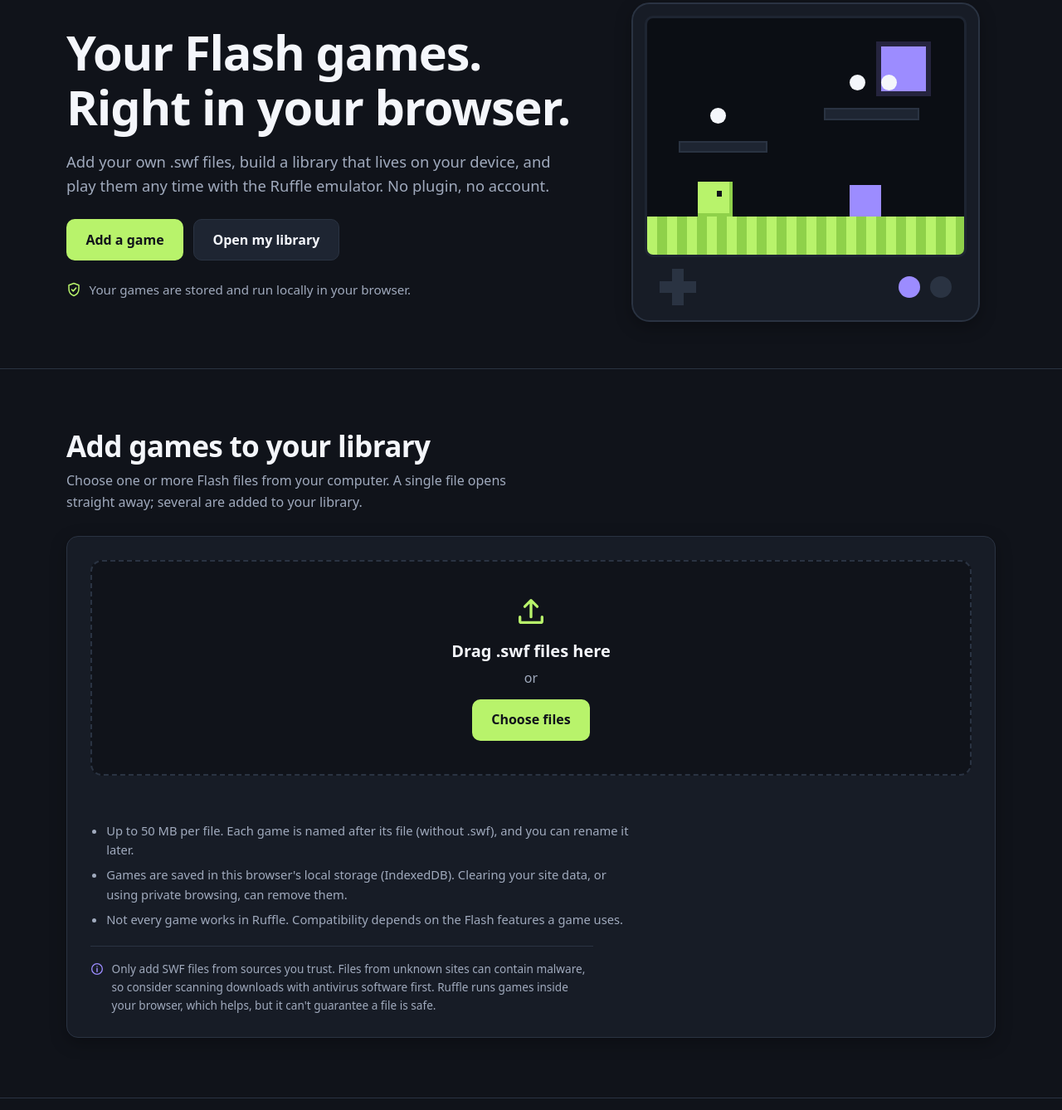
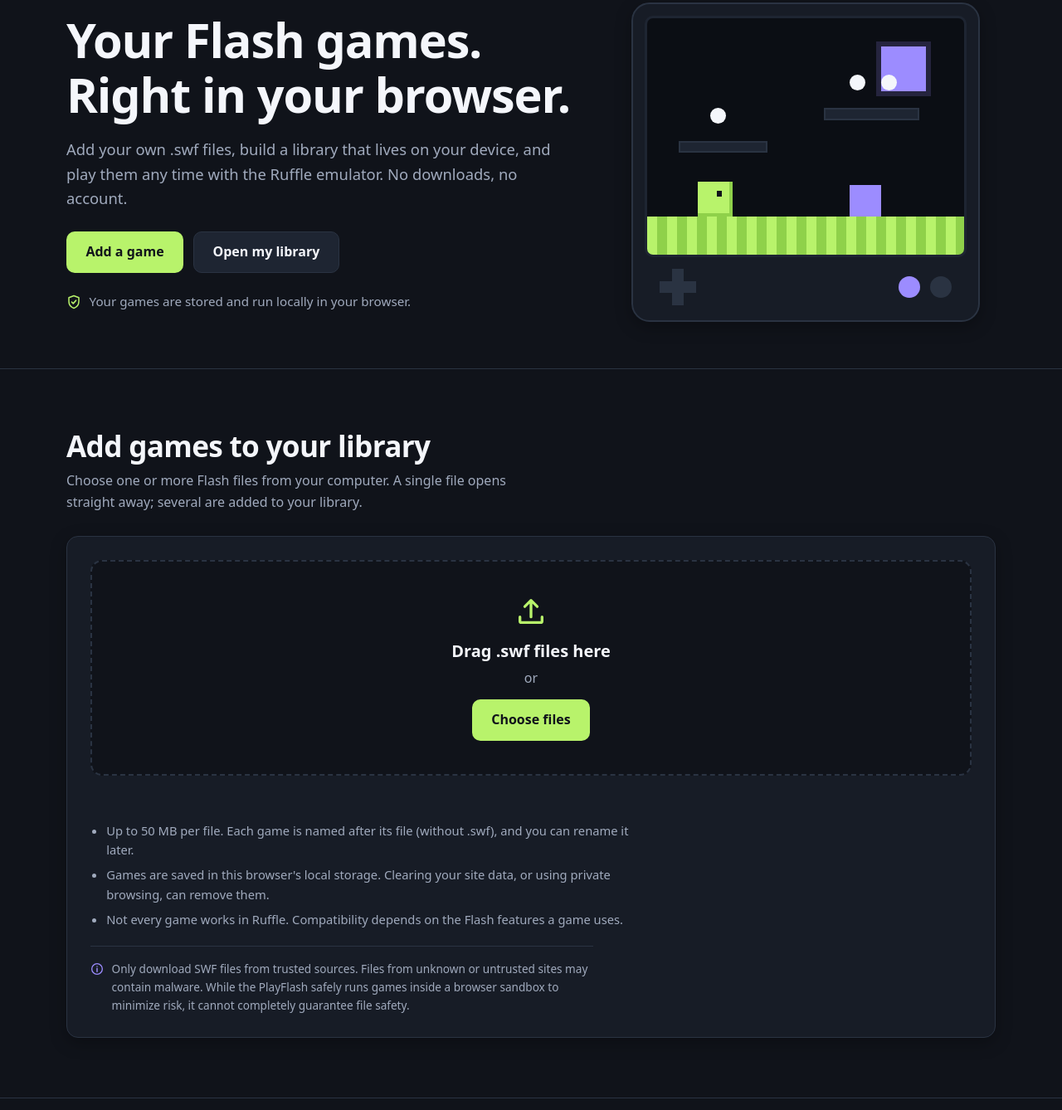
Before and after one commit to akcool156/playflash, a plain HTML site: page index.html in a window 1280 px wide. Shown: the part 142-1480 px from the top of the page at 83% size. Drawn offline with Linux system fonts and the light colour scheme; a script that the page names is missing.

Commit message:
Update index.html

```diff
--- a/index.html
+++ b/index.html
@@ -33,7 +33,7 @@
       <div class="wrap hero-grid">
         <div class="hero-copy">
           <h1>Your Flash games. Right in your browser.</h1>
-          <p class="lead">Add your own .swf files, build a library that lives on your device, and play them any time with the Ruffle emulator. No plugin, no account.</p>
+          <p class="lead">Add your own .swf files, build a library that lives on your device, and play them any time with the Ruffle emulator. No downloads, no account.</p>
           <div class="btn-row">
             <a class="btn btn-primary" href="#upload">Add a game</a>
             <a class="btn btn-secondary" href="library.html">Open my library</a>
@@ -80,13 +80,13 @@
 
           <ul id="upload-help" class="notes">
             <li>Up to <span id="max-size">50</span> MB per file. Each game is named after its file (without .swf), and you can rename it later.</li>
-            <li>Games are saved in this browser's local storage (IndexedDB). Clearing your site data, or using private browsing, can remove them.</li>
+            <li>Games are saved in this browser's local storage. Clearing your site data, or using private browsing, can remove them.</li>
             <li>Not every game works in Ruffle. Compatibility depends on the Flash features a game uses.</li>
           </ul>
 
           <p class="disclaimer">
             <svg viewBox="0 0 24 24" width="16" height="16" aria-hidden="true"><circle cx="12" cy="12" r="9.5" fill="none" stroke="currentColor" stroke-width="2"/><path d="M12 11v6M12 7.5v.01" stroke="currentColor" stroke-width="2.2" stroke-linecap="round"/></svg>
-            <span>Only add SWF files from sources you trust. Files from unknown sites can contain malware, so consider scanning downloads with antivirus software first. Ruffle runs games inside your browser, which helps, but it can't guarantee a file is safe.</span>
+            <span>Only download SWF files from trusted sources. Files from unknown or untrusted sites may contain malware. While the PlayFlash safely runs games inside a browser sandbox to minimize risk, it cannot completely guarantee file safety.</span>
           </p>
         </div>
       </div>
```
